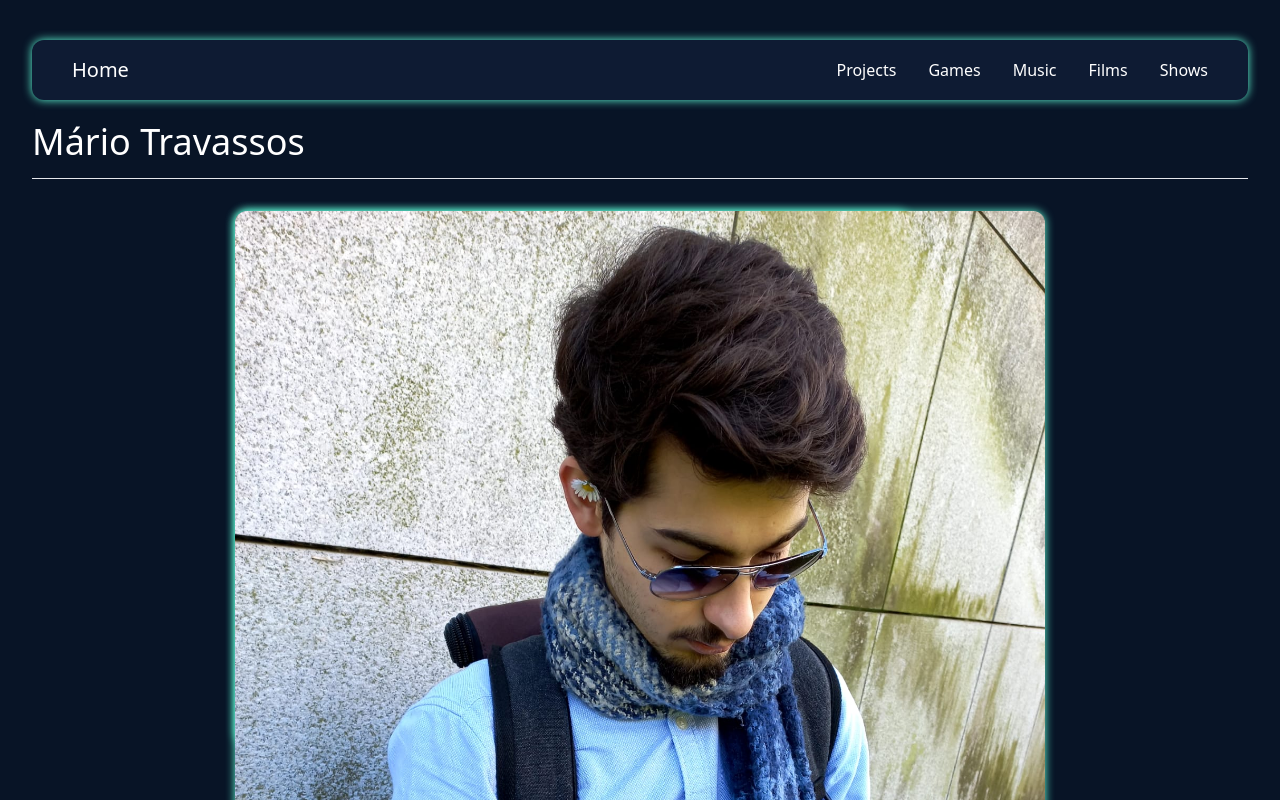
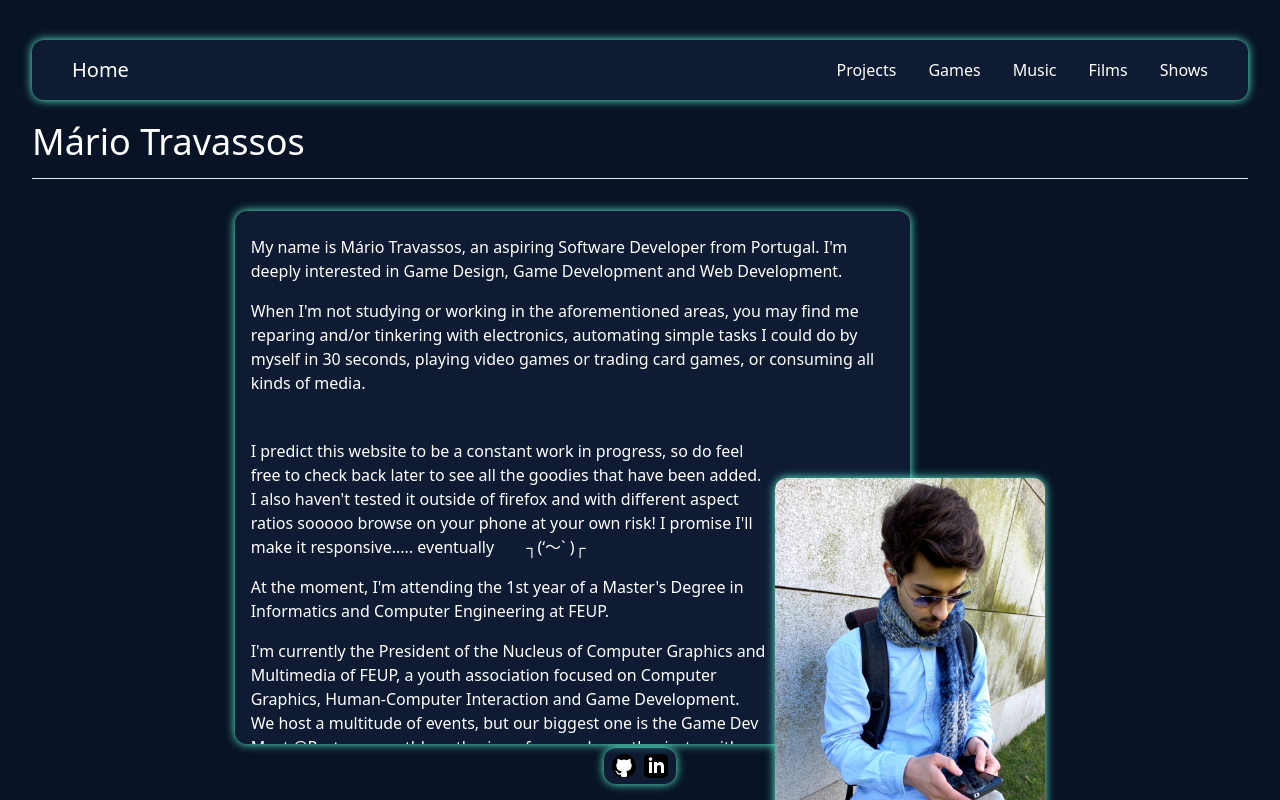
Before and after one commit to Retchut/website, a React (Create React App) app: page / in a window 1280 px wide. Shown: the top 800 px of the page. Built offline with nearby package versions, Linux system fonts and the light colour scheme.

Commit message:
style: fix: fix broken grid for images bug

```diff
--- a/src/Components/Project/Project.css
+++ b/src/Components/Project/Project.css
@@ -1,4 +1,4 @@
-.image-xs{
+.proj-image-xs{
     @apply  row-start-1 col-start-1 row-span-2 col-span-6
 }
 
@@ -14,7 +14,7 @@
     @apply  row-start-4 col-start-4 row-span-1 col-span-3
 }
 
-.image-sm{
+.proj-image-sm{
     @apply  sm:row-start-1 sm:col-start-1 sm:row-span-3 sm:col-span-2
 }
 
--- a/src/Components/Project/Project.jsx
+++ b/src/Components/Project/Project.jsx
@@ -71,7 +71,7 @@ function Project(props) {
 
     return (
         <div className="background-box grid grid-rows-4 grid-cols-6">
-            <div className="image-xs image-sm">
+            <div className="proj-image-xs proj-image-sm">
                 {getImage("./Images/Projects/", imgName)}
             </div>
             <div className="description-xs description-sm">
--- a/src/Sections/Home/Home.css
+++ b/src/Sections/Home/Home.css
@@ -24,18 +24,18 @@
     @apply 2xl:row-start-1 2xl:col-start-1 2xl:row-span-3 2xl:col-span-5
 }
 
-.image-xs {
-    @apply row-start-4 col-start-1 row-span-3 col-span-6
+.home-image-xs {
+    @apply row-start-4 col-start-1 row-span-2 col-span-6
 }
 
-.image-lg {
+.home-image-lg {
     @apply lg:row-start-4 lg:col-start-5 lg:row-span-3 lg:col-span-2
 }
 
-.image-xl {
+.home-image-xl {
     @apply xl:row-start-3 xl:col-start-5 xl:row-span-3 xl:col-span-2
 }
 
-.image-2xl {
+.home-image-2xl {
     @apply 2xl:row-start-2 2xl:col-start-5 2xl:row-span-3 2xl:col-span-2
 }
--- a/src/Sections/Home/Home.jsx
+++ b/src/Sections/Home/Home.jsx
@@ -30,7 +30,7 @@ function Home(){
                         </div>
                     </div>
                 </div>
-                <div className="fade-in-scroll z-10 py-5 lg:py-0 flex justify-center lg:block image-xs image-lg image-xl image-2xl">
+                <div className="fade-in-scroll z-10 py-5 lg:py-0 flex justify-center lg:block home-image-xs home-image-lg home-image-xl home-image-2xl">
                     <img src={myPortrait} alt="Me" className="img-fluid background-box"></img>
                 </div>
             </div>
```
